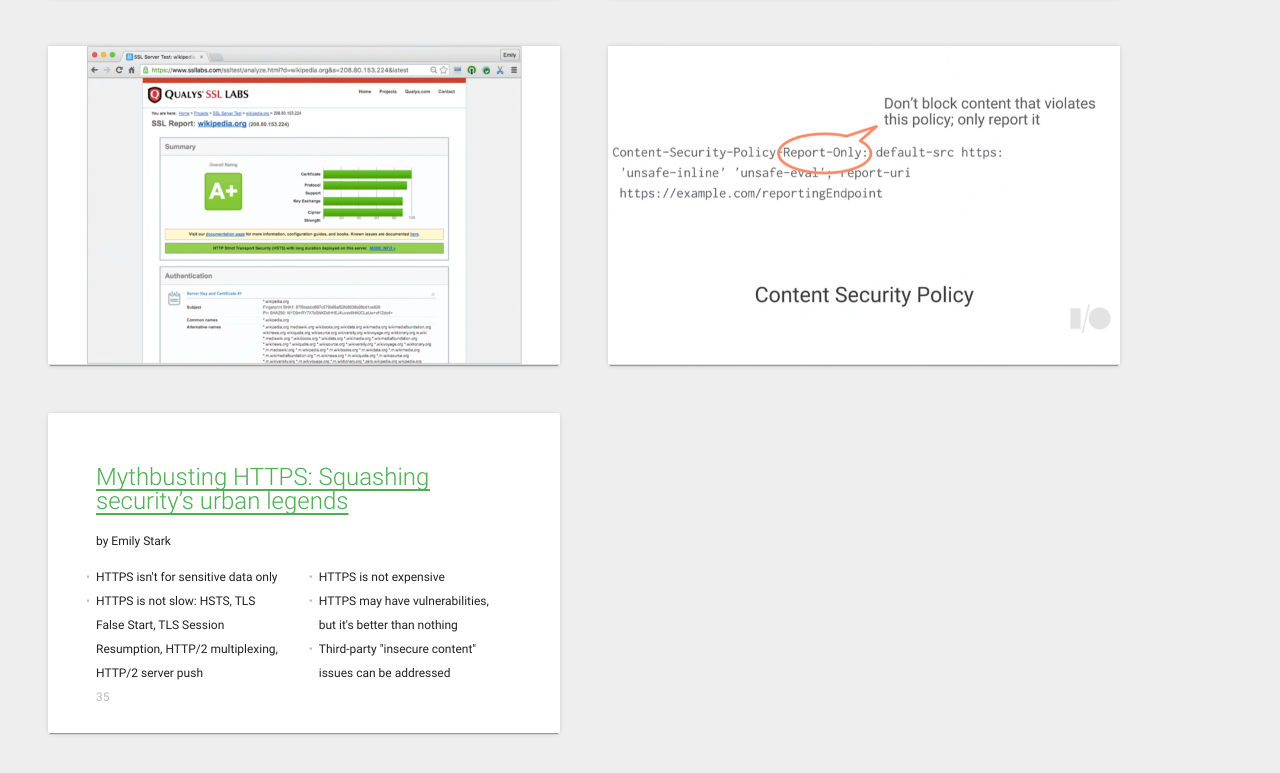
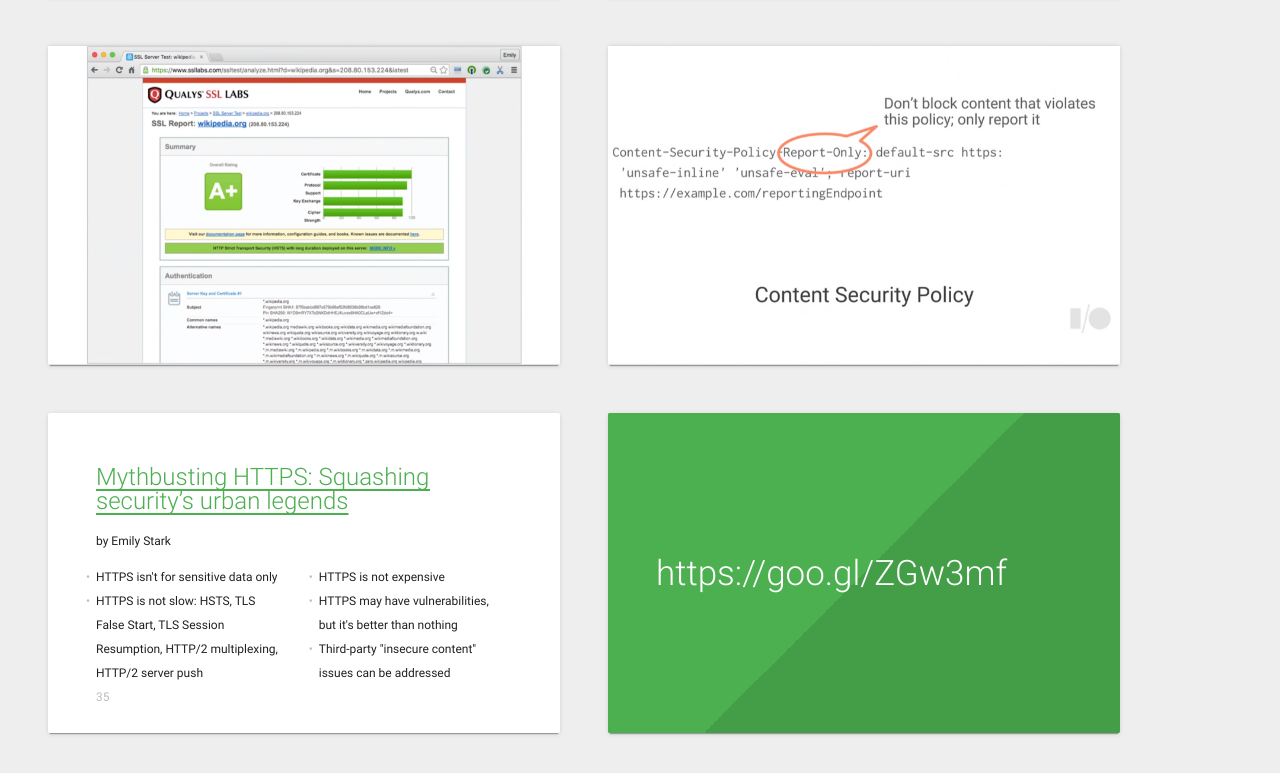
Before and after one commit to sameoldmadness/googleio-talk, a plain HTML site: page index.html in a window 1280 px wide. Shown: the part 6083-6856 px from the top of the page. Drawn offline with Linux system fonts and the light colour scheme.

Commit message:
add final slide

```diff
--- a/index.html
+++ b/index.html
@@ -61,7 +61,12 @@
 			.slide .shout.shout-small {
 				font-size: 90px;
 			}
-			.slide .shout.shout-small a {
+			.slide .shout.shout-tiny {
+				font-size: 70px;
+				line-height: 100px;
+			}
+			.slide .shout.shout-small a,
+			.slide .shout.shout-tiny a {
 				background: none;
 			}
 		</style>
@@ -221,6 +226,10 @@
 		</ul>
 	</section>
 
+	<section class="slide">
+		<h2 class="shout shout-tiny"><a href="https://goo.gl/ZGw3mf">https://goo.gl/ZGw3mf</a></h2>
+	</section>
+
 	<div class="progress"></div>
 	<script src="vendor/shower-core/shower.min.js"></script>
 </body>
```
